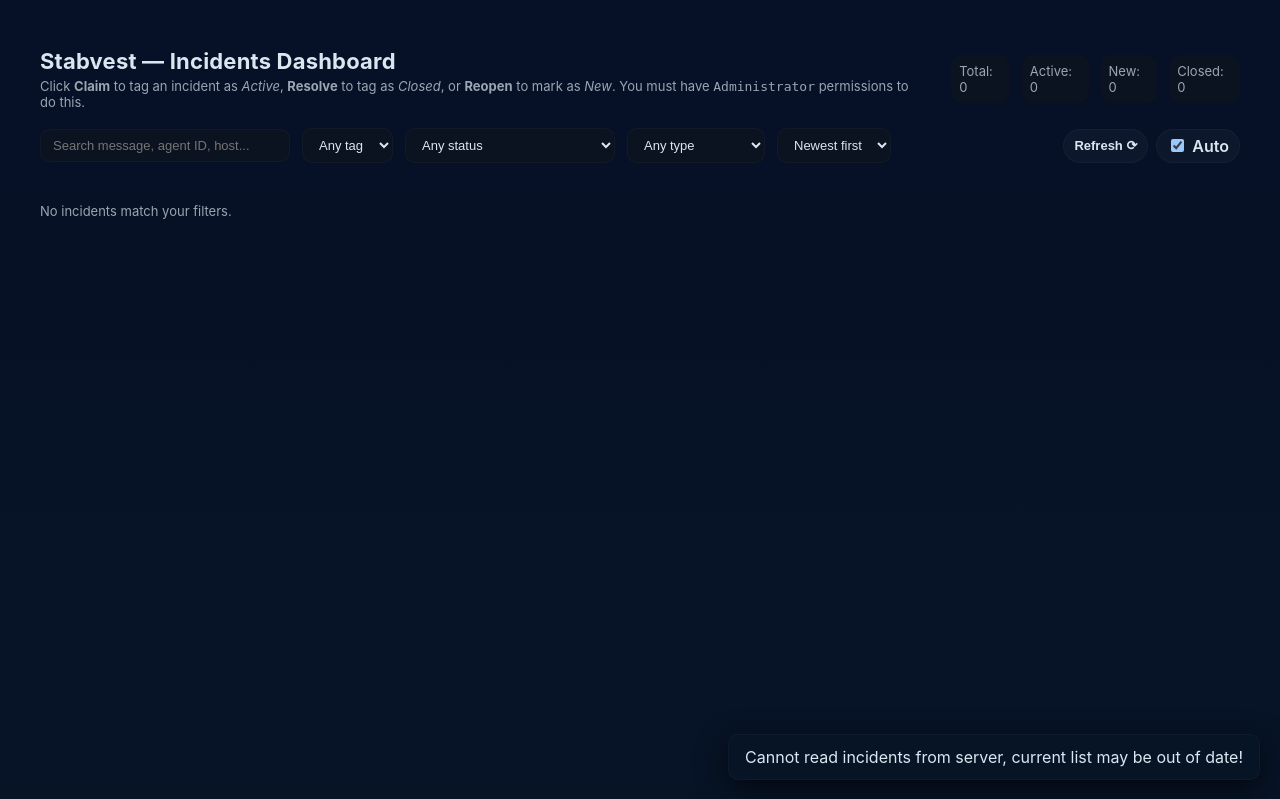
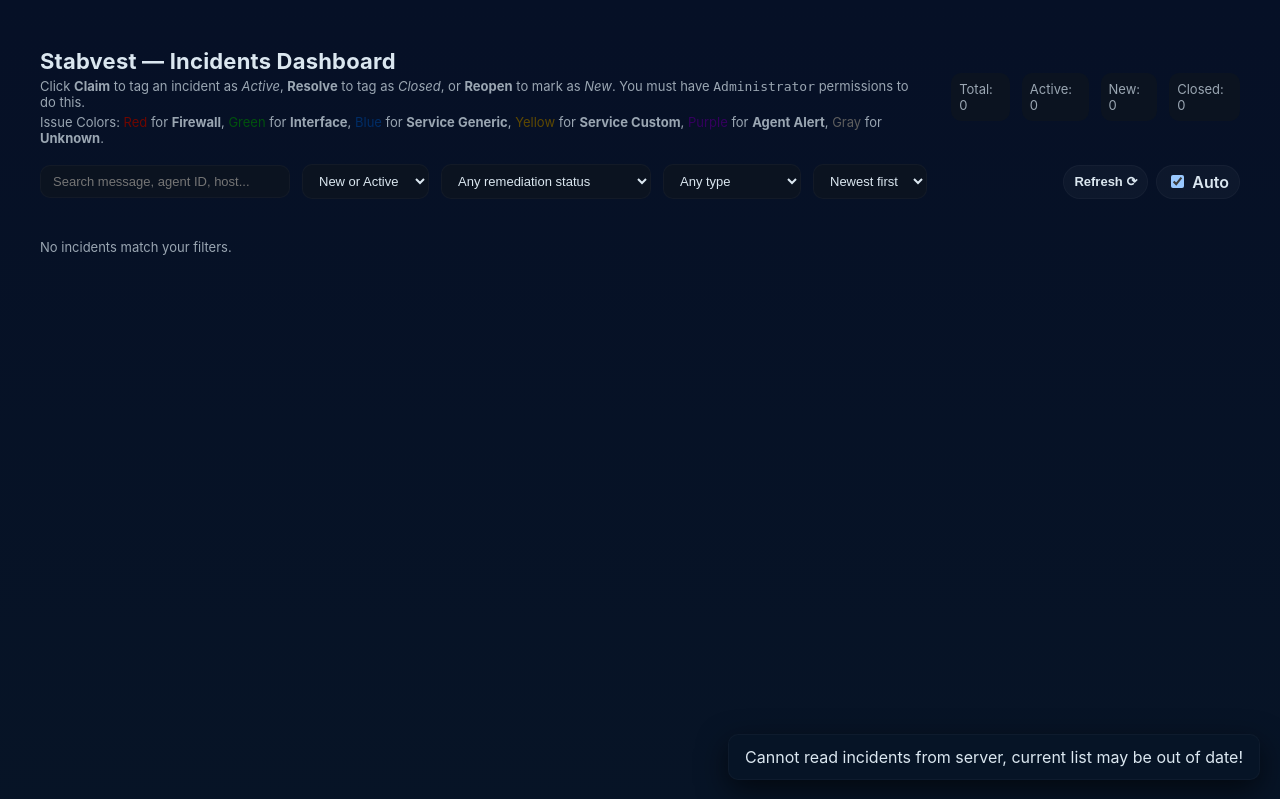
Before and after one commit to Guac0/birdsnest, a Python web app: template server/templates/incidents.html in a window 1280 px wide. Shown: the top 799 px of the page. Run offline with Jinja, Linux system fonts and the light colour scheme; the template is opened without the code that fills it, so the values that code supplies are empty.

Commit message:
server - add more test data, add new/active incident search filter, enhance color coding

```diff
--- a/server/templates/incidents.html
+++ b/server/templates/incidents.html
@@ -37,13 +37,19 @@ Security & production notes:
 <!-- Minimal, modern styling (no external frameworks so this is drop-in) -->
 <style>
   :root{
-    --bg:#0f1724;
+    --bg:#272b33; /*--bg:#0f1724;*/
     --card:#0b1320;
     --muted:#9aa6b2;
     --accent:#60a5fa;
     --success:#16a34a;
     --danger:#ef4444;
     --warning:#f59e0b;
+    --color-firewall:    #6e0700;
+    --color-interface:  #01520e;
+    --color-service-generic:   #012d66;
+    --color-service-custom: #5e4902;
+    --color-agent-alert: #34005e;
+    --color-unknown:   #5e5e5e;
     --glass: rgba(255,255,255,0.03);
     --radius:12px;
     --max-width:1200px;
@@ -51,6 +57,13 @@ Security & production notes:
     font-family: Inter, ui-sans-serif, system-ui, -apple-system, "Segoe UI", Roboto, "Helvetica Neue", Arial;
     color-scheme: dark;
   }
+
+  .color-firewall        { color: var(--color-firewall); }
+  .color-interface       { color: var(--color-interface); }
+  .color-service-generic { color: var(--color-service-generic); }
+  .color-service-custom  { color: var(--color-service-custom); }
+  .color-agent-alert     { color: var(--color-agent-alert); }
+  .color-unknown         { color: var(--color-unknown); }
   html,body{height:100%;margin:0;background:linear-gradient(180deg,#061026 0%, #071426 100%);color:#dbe7f0;}
   .container{max-width:var(--max-width);margin:28px auto;padding:20px;}
   header{display:flex;gap:16px;align-items:center;margin-bottom:18px;}
@@ -107,6 +120,7 @@ Security & production notes:
       <div>
         <h1>Stabvest — Incidents Dashboard</h1>
         <div class="sub">Click <strong>Claim</strong> to tag an incident as <em>Active</em>, <strong>Resolve</strong> to tag as <em>Closed</em>, or <strong>Reopen</strong> to mark as <em>New</em>. You must have <code>Administrator</code> permissions to do this.</div>
+        <div class="sub">Issue Colors: <span class="color-firewall">Red</span> for <strong>Firewall</strong>, <span class="color-interface">Green</span> for <strong>Interface</strong>, <span class="color-service-generic">Blue</span> for <strong>Service Generic</strong>, <span class="color-service-custom">Yellow</span> for <strong>Service Custom</strong>, <span class="color-agent-alert">Purple</span> for <strong>Agent Alert</strong>, <span class="color-unknown">Gray</span> for <strong>Unknown</strong>.</div>
       </div>
       <div style="flex:1"></div>
       <div class="topbar-stats" aria-hidden>
@@ -122,14 +136,15 @@ Security & production notes:
       <input type="search" id="search" placeholder="Search message, agent ID, host..." aria-label="Search incidents">
 
       <select id="tagFilter" aria-label="Filter by tag">
-        <option value="any">Any tag</option>
+        <option value="alive">New or Active</option>
         <option value="New">New</option>
         <option value="Active">Active</option>
         <option value="Closed">Closed</option>
+        <option value="any">Any tag</option>
       </select>
 
       <select id="statusFilter" aria-label="Filter by incident status">
-        <option value="all">Any status</option>
+        <option value="all">Any remediation status</option>
         <option value="Success">Successful auto remediation</option>
         <option value="Failed">Failed auto remediation</option>
       </select>
@@ -354,17 +369,14 @@ const ui = (function(){
     const incidentType = utils.inferType(inc);
 
     const colors = {
-        firewall:  "#6e0700",  // red
-        interface: "#01520e",  // green
-        service:   "#012d66",  // blue
-        custom:    "#5e4902",  // yellow
-        agent:     "#34005e",  // purple
-        unknown:   "#5e5e5e"   // gray
+      firewall:  "var(--color-firewall)",
+      interface: "var(--color-interface)",
+      service:   "var(--color-service-generic)",
+      custom:    "var(--color-service-custom)",
+      agent:     "var(--color-agent-alert)",
+      unknown:   "var(--color-unknown)"
     };
-    if (incidentType !== "unknown") {
-        wrapper.style.backgroundColor = colors[incidentType];
-    }
-    //wrapper.style.backgroundColor = colors[incidentType] || colors.unknown;
+    wrapper.style.backgroundColor = colors[incidentType];
 
     // header meta row
     const metaRow = document.createElement('div');
@@ -523,7 +535,11 @@ const ui = (function(){
     // filter by tag
     const tagVal = tagFilter.value;
     if (tagVal !== 'any'){
-      filtered = filtered.filter(r => r.tag === tagVal);
+      if (tagVal === 'alive') {
+        filtered = filtered.filter(r => ((r.tag === 'New') || (r.tag === 'Active')));
+      } else {
+        filtered = filtered.filter(r => r.tag === tagVal);
+      }
     }
 
     // sort
```
Also changed, not shown: server/server.py (+11 -3 lines).
